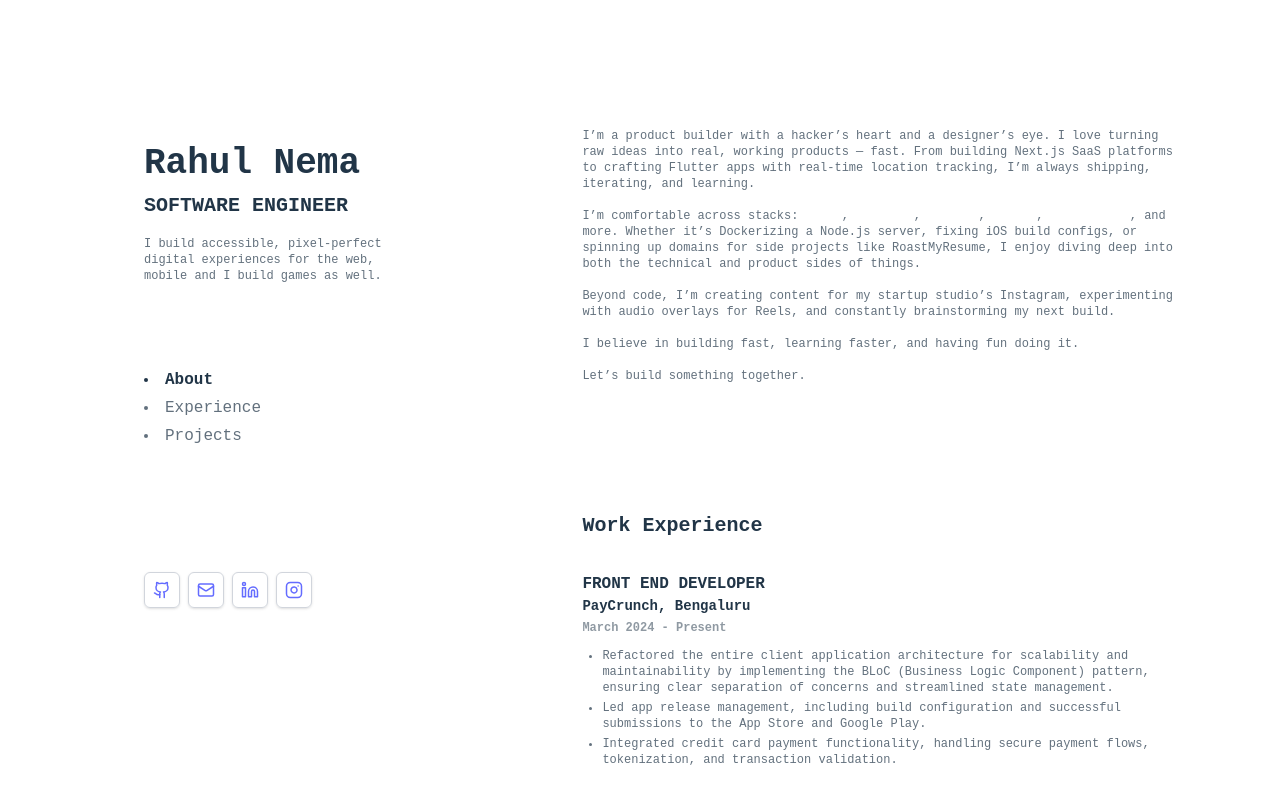
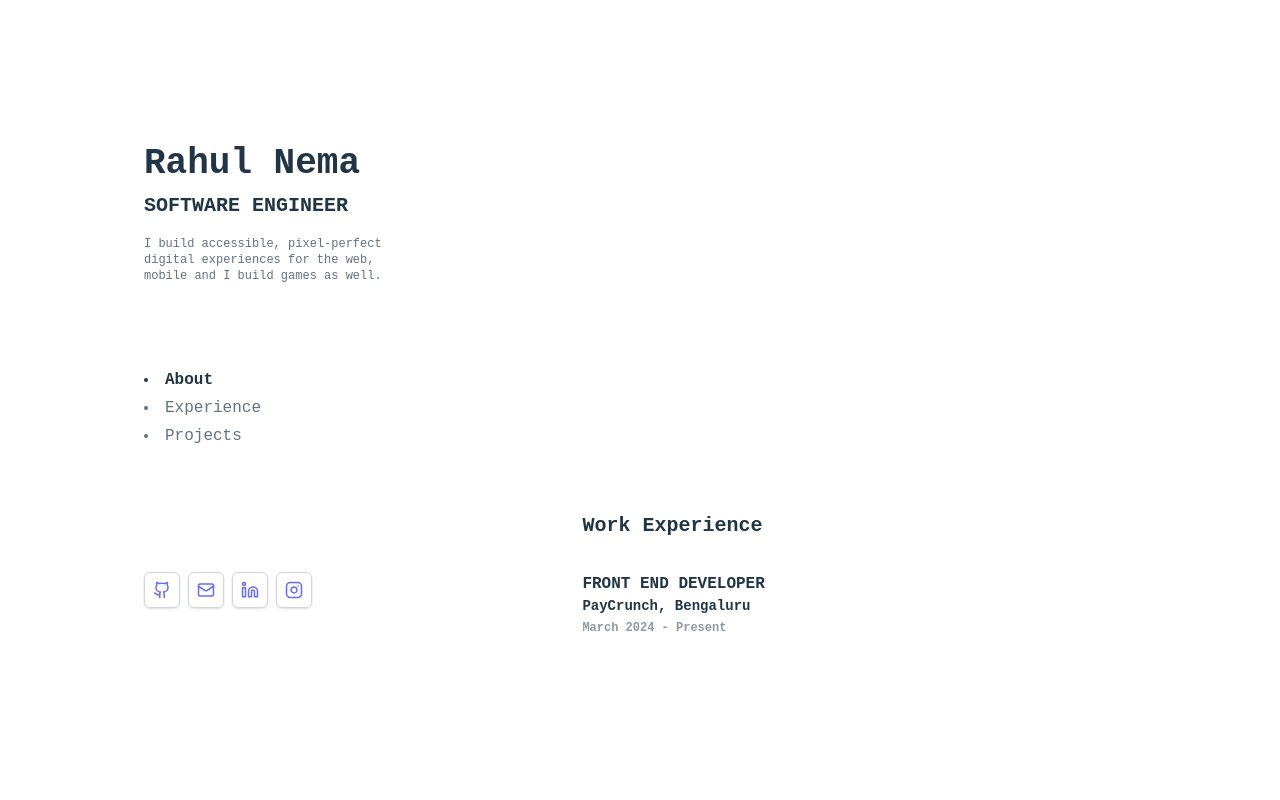
Before and after one commit to rahulnema0411/portfolio-web, a React (Vite) app: page / in a window 1280 px wide. Built offline with nearby package versions, Linux system fonts and the light colour scheme.

Commit message:
add: tailwind css

```diff
--- a/src/sections/about.tsx
+++ b/src/sections/about.tsx
@@ -1,32 +1,85 @@
-import React from "react";
+import React, { useEffect, useRef, useState } from "react";
 
-const About: React.FC = () => (
-  <section className="flex flex-col justify-items-start items-start space-y-4 text-left text-xs py-8 opacity-70">
-    <p>
-      I’m a product builder with a hacker’s heart and a designer’s eye. I love
-      turning raw ideas into real, working products — fast. From building
-      Next.js SaaS platforms to crafting Flutter apps with real-time location
-      tracking, I’m always shipping, iterating, and learning.
-    </p>
-    <p>
-      I’m comfortable across stacks:{" "}
-      <span className="font-semibold text-white">React</span>,{" "}
-      <span className="font-semibold text-white">Firebase</span>,{" "}
-      <span className="font-semibold text-white">Flutter</span>,{" "}
-      <span className="font-semibold text-white">Prisma</span>,{" "}
-      <span className="font-semibold text-white">Drizzle ORM</span>, and
-      more. Whether it’s Dockerizing a Node.js server, fixing iOS build configs,
-      or spinning up domains for side projects like RoastMyResume, I enjoy
-      diving deep into both the technical and product sides of things.
-    </p>
-    <p>
-      Beyond code, I’m creating content for my startup studio’s Instagram,
-      experimenting with audio overlays for Reels, and constantly brainstorming
-      my next build.
-    </p>
-    <p>I believe in building fast, learning faster, and having fun doing it.</p>
-    <p>Let’s build something together.</p>
-  </section>
-);
+const paragraphs = [
+  [
+    "I’m a product builder with a hacker’s heart and a designer’s eye. I love turning raw ideas into real, working products — fast. From building Next.js SaaS platforms to crafting Flutter apps with real-time location tracking, I’m always shipping, iterating, and learning.",
+  ],
+  [
+    "I’m comfortable across stacks:",
+    <span className="font-semibold text-white"> React</span>,
+    ",",
+    <span className="font-semibold text-white"> Firebase</span>,
+    ",",
+    <span className="font-semibold text-white"> Flutter</span>,
+    ",",
+    <span className="font-semibold text-white"> Prisma</span>,
+    ",",
+    <span className="font-semibold text-white"> Drizzle ORM</span>,
+    " and more. Whether it’s Dockerizing a Node.js server, fixing iOS build configs, or spinning up domains for side projects like RoastMyResume, I enjoy diving deep into both the technical and product sides of things.",
+  ],
+  [
+    "Beyond code, I’m creating content for my startup studio’s Instagram, experimenting with audio overlays for Reels, and constantly brainstorming my next build.",
+  ],
+  ["I believe in building fast, learning faster, and having fun doing it."],
+  ["Let’s build something together."],
+];
+
+const About: React.FC = () => {
+  // Count total words for refs and state
+  const wordRefs = useRef<(HTMLSpanElement | null)[]>([]);
+  const [active, setActive] = useState<boolean[]>([]);
+
+  useEffect(() => {
+    const handleScroll = () => {
+      const mid = window.innerHeight / 3;
+      setActive(
+        wordRefs.current.map((el) => {
+          if (!el) return false;
+          const rect = el.getBoundingClientRect();
+          return rect.top < mid;
+        })
+      );
+    };
+    window.addEventListener("scroll", handleScroll);
+    handleScroll();
+    return () => window.removeEventListener("scroll", handleScroll);
+  }, []);
+
+  // Helper to split string into words and keep punctuation
+  const splitWords = (text: string) =>
+    text.split(/(\s+)/).filter((w) => w.length > 0);
+
+  let wordIdx = 0;
+
+  return (
+    <section className="flex flex-col justify-items-start items-start space-y-4 text-left text-xs py-8">
+      {paragraphs.map((para, pi) => (
+        <p key={pi}>
+          {para.map((line) => {
+            if (typeof line === "string") {
+              return splitWords(line).map((word, wi) => {
+                const idx = wordIdx++;
+                return (
+                  <span
+                    key={wi}
+                    ref={(el) => {
+                      wordRefs.current[idx] = el;
+                    }}
+                    className={`transition-colors duration-300 ${
+                      active[idx] ? "text-white" : "text-white opacity-50"
+                    }`}
+                  >
+                    {word}
+                  </span>
+                );
+              });
+            }
+            return line;
+          })}
+        </p>
+      ))}
+    </section>
+  );
+};
 
 export default About;
--- a/src/sections/experience.tsx
+++ b/src/sections/experience.tsx
@@ -1,4 +1,4 @@
-import React from "react";
+import React, { useEffect, useRef, useState } from "react";
 
 const experiences = [
   {
@@ -40,24 +40,102 @@ const experiences = [
   },
 ];
 
-const Experience: React.FC = () => (
+const Experience: React.FC = () => {
+  // Flatten all highlights into words with mapping to experience/highlight indices
+  type WordMeta = {
+    word: string;
+    expIdx: number;
+    highlightIdx: number;
+    wordIdx: number;
+  };
+
+  const words: WordMeta[] = [];
+  experiences.forEach((exp, expIdx) => {
+    exp.highlights.forEach((highlight, highlightIdx) => {
+      highlight.split(" ").forEach((word, wordIdx) => {
+        words.push({ word, expIdx, highlightIdx, wordIdx });
+      });
+    });
+  });
+
+  const wordRefs = useRef<(HTMLSpanElement | null)[]>([]);
+  const [active, setActive] = useState<boolean[]>(
+    Array(words.length).fill(false)
+  );
+
+  useEffect(() => {
+    const handleScroll = () => {
+      const mid = window.innerHeight / 3;
+      setActive(
+        wordRefs.current.map((el) => {
+          if (!el) return false;
+          const rect = el.getBoundingClientRect();
+          return rect.top < mid;
+        })
+      );
+    };
+    window.addEventListener("scroll", handleScroll);
+    handleScroll();
+    return () => window.removeEventListener("scroll", handleScroll);
+  }, []);
+
+  // Helper to get the flat word index for a given expIdx, highlightIdx, wordIdx
+  const getWordFlatIdx = (() => {
+    const highlightWordCounts: number[][] = experiences.map((exp) =>
+      exp.highlights.map((h) => h.split(" ").length)
+    );
+    return (expIdx: number, highlightIdx: number, wordIdx: number) => {
+      let idx = 0;
+      for (let i = 0; i < expIdx; i++) {
+        idx += highlightWordCounts[i].reduce((a, b) => a + b, 0);
+      }
+      for (let j = 0; j < highlightIdx; j++) {
+        idx += highlightWordCounts[expIdx][j];
+      }
+      return idx + wordIdx;
+    };
+  })();
+
+  return (
     <section id="experience" className="text-left py-8">
       <h2 className="text-xl font-bold mb-8">Work Experience</h2>
-    {experiences.map((exp, idx) => (
-      <div key={idx} className="mb-8">
+      {experiences.map((exp, expIdx) => (
+        <div key={expIdx} className="mb-8">
           <span className="font-black">{exp.title}</span>
           <h3 className="font-black text-sm">
             {exp.company}, {exp.location}
           </h3>
           <p className="text-xs font-semibold my-1 opacity-50">{exp.period}</p>
           <ul className="list-disc pl-5 py-2">
-          {exp.highlights.map((highlight, i) => (
-            <li key={i} className="text-xs opacity-70 mb-1">{highlight}</li>
+            {exp.highlights.map((highlight, highlightIdx) => (
+              <li
+                key={highlightIdx}
+                className="text-xs mb-1 transition-colors duration-300 text-white"
+              >
+                {highlight.split(" ").map((word, wordIdx) => {
+                  const flatIdx = getWordFlatIdx(expIdx, highlightIdx, wordIdx);
+                  return (
+                    <span
+                      key={wordIdx}
+                      ref={(el) => {
+                        wordRefs.current[flatIdx] = el;
+                      }}
+                      className={`transition-colors duration-300 inline-block ${
+                        active[flatIdx] ? "text-white" : "text-white opacity-50"
+                      }`}
+                      style={{ marginRight: "0.25em" }}
+                    >
+                      {word}
+                    </span>
+                  );
+                })}
+              </li>
             ))}
           </ul>
         </div>
       ))}
     </section>
   );
+};
 
 export default Experience;
--- a/src/sections/projects.tsx
+++ b/src/sections/projects.tsx
@@ -1,4 +1,4 @@
-import React from "react";
+import React, { useEffect, useRef, useState } from "react";
 
 const projects = [
   {
@@ -43,7 +43,31 @@ const projects = [
   // },
 ];
 
-const Projects: React.FC = () => (
+const Projects: React.FC = () => {
+  const wordRefs = useRef<(HTMLSpanElement | null)[][]>([]);
+  const [activeWords, setActiveWords] = useState<boolean[][]>(
+    projects.map((project) => project.description.split(" ").map(() => false))
+  );
+
+  useEffect(() => {
+    const handleScroll = () => {
+      const mid = window.innerHeight / 3;
+      setActiveWords(
+        wordRefs.current.map((wordRow) =>
+          wordRow.map((el) => {
+            if (!el) return false;
+            const rect = el.getBoundingClientRect();
+            return rect.top < mid;
+          })
+        )
+      );
+    };
+    window.addEventListener("scroll", handleScroll);
+    handleScroll();
+    return () => window.removeEventListener("scroll", handleScroll);
+  }, []);
+
+  return (
     <section id="projects" className="text-left">
       <h2 className="text-xl font-bold mb-8 text-left">Projects</h2>
       <div className="space-y-10">
@@ -54,10 +78,26 @@ const Projects: React.FC = () => (
             </div>
             <div className="flex md:flex-row flex-col-reverse gap-4">
               <div
-              className="text-left text-xs space-y-1 opacity-70 flex-1"
+                className="text-left text-xs space-y-1 flex-1 transition-colors duration-300 flex flex-wrap"
                 id={`desc-${idx}`}
               >
-              {project.description}
+                {project.description.split(" ").map((word, wIdx) => (
+                  <span
+                    key={wIdx}
+                    ref={(el) => {
+                      if (!wordRefs.current[idx]) wordRefs.current[idx] = [];
+                      wordRefs.current[idx][wIdx] = el;
+                    }}
+                    className={`transition-colors duration-300 ${
+                      activeWords[idx]?.[wIdx]
+                        ? "text-white"
+                        : "text-white opacity-50"
+                    }`}
+                    style={{ marginRight: "0.25em", whiteSpace: "pre" }}
+                  >
+                    {word}
+                  </span>
+                ))}
               </div>
               {project.image && (
                 <img
@@ -87,5 +127,6 @@ const Projects: React.FC = () => (
       </div>
     </section>
   );
+};
 
 export default Projects;
```
Lines whose indentation alone changed are shown as unchanged.
